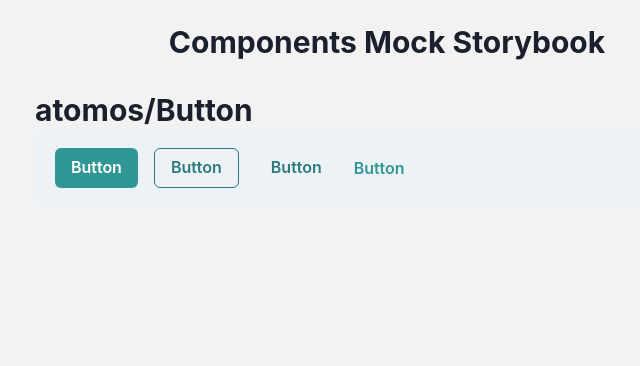
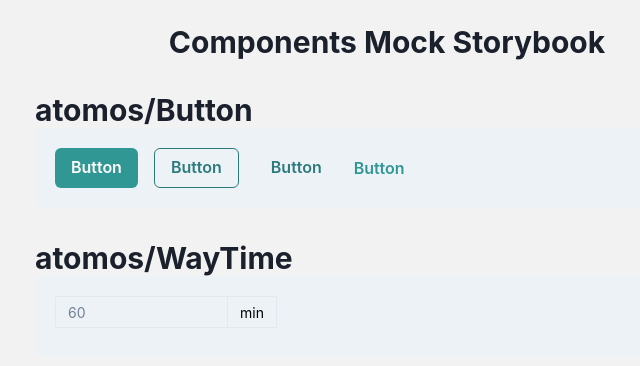
Before and after one commit to CED-2023/FrontEnd, a React (Create React App) app in the folder my-app/: page /c in a window 1280 px wide. Shown: the top 366 px of the page, without its empty margins (253-893 px from the left). Built offline with nearby package versions, Linux system fonts and the light colour scheme.

Commit message:
feat:分数入力コンポーネント作成
枠をオレンジにしていない

```diff
--- /dev/null
+++ b/my-app/src/components/atomos/WayTime.tsx
@@ -0,0 +1,14 @@
+import { Box, Input, InputGroup, InputRightAddon } from "@chakra-ui/react";
+
+export const WayTime = () => {
+  return (
+    <>
+      <Box width="222px" height="40px" color="orange">
+        <InputGroup size="sm">
+          <Input placeholder="60" color="black" />
+          <InputRightAddon children="min" color="black" />
+        </InputGroup>
+      </Box>
+    </>
+  );
+};
--- a/my-app/src/pages/ComponentsList.tsx
+++ b/my-app/src/pages/ComponentsList.tsx
@@ -8,6 +8,7 @@ import {
 } from "@chakra-ui/react";
 import { VSpacer } from "../components/atomos/Spacer";
 import { Buttonset } from "../components/atomos/Button";
+import { WayTime } from "../components/atomos/WayTime";
 
 export const ComponentsList = () => {
   return (
@@ -24,6 +25,14 @@ export const ComponentsList = () => {
           <Card variant="filled">
             <CardBody>
               <Buttonset />
+            </CardBody>
+          </Card>
+
+          <VSpacer size={8} />
+          <Heading size="lg">atomos/WayTime</Heading>
+          <Card variant="filled">
+            <CardBody>
+              <WayTime />
             </CardBody>
           </Card>
 
```
